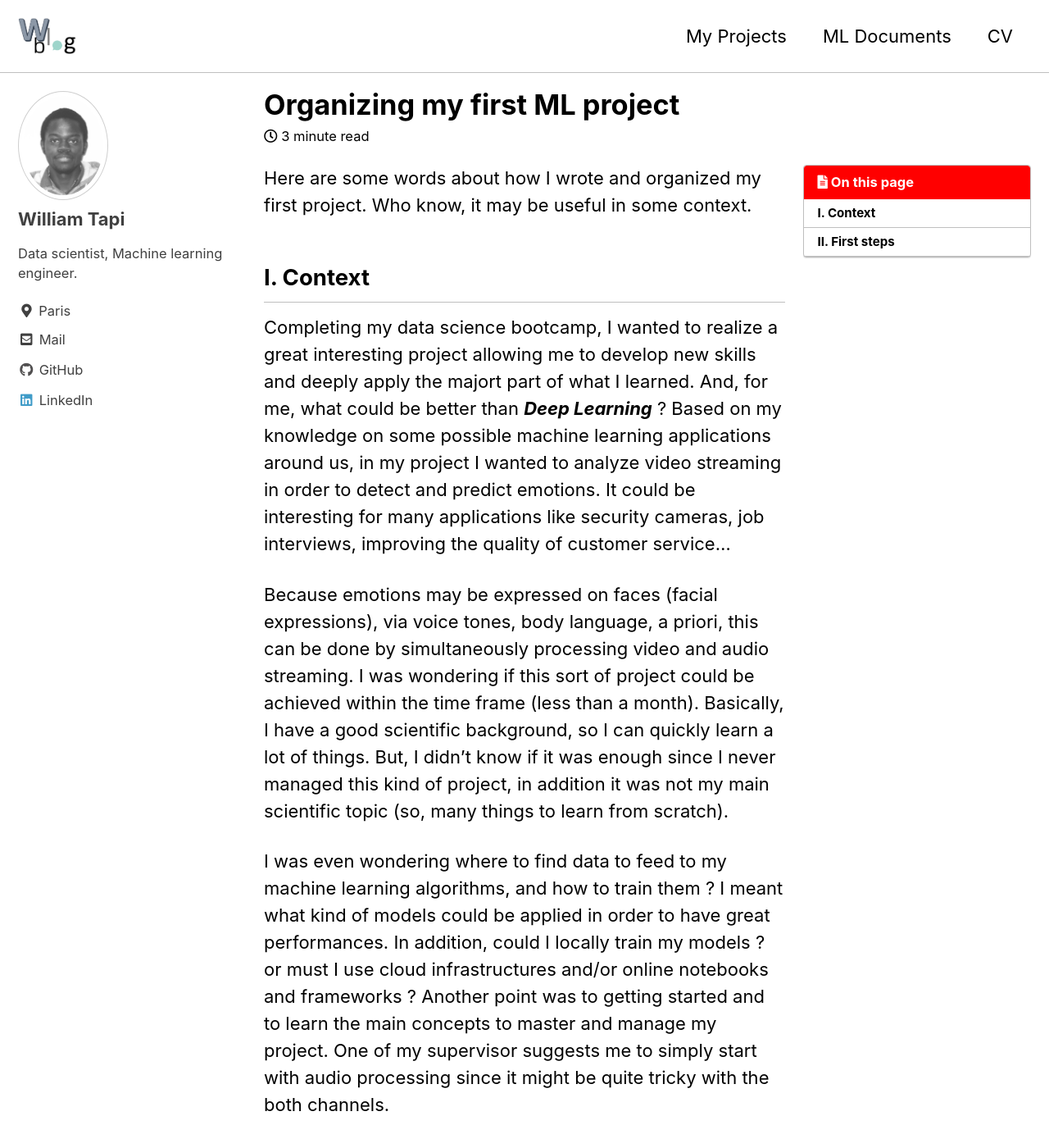
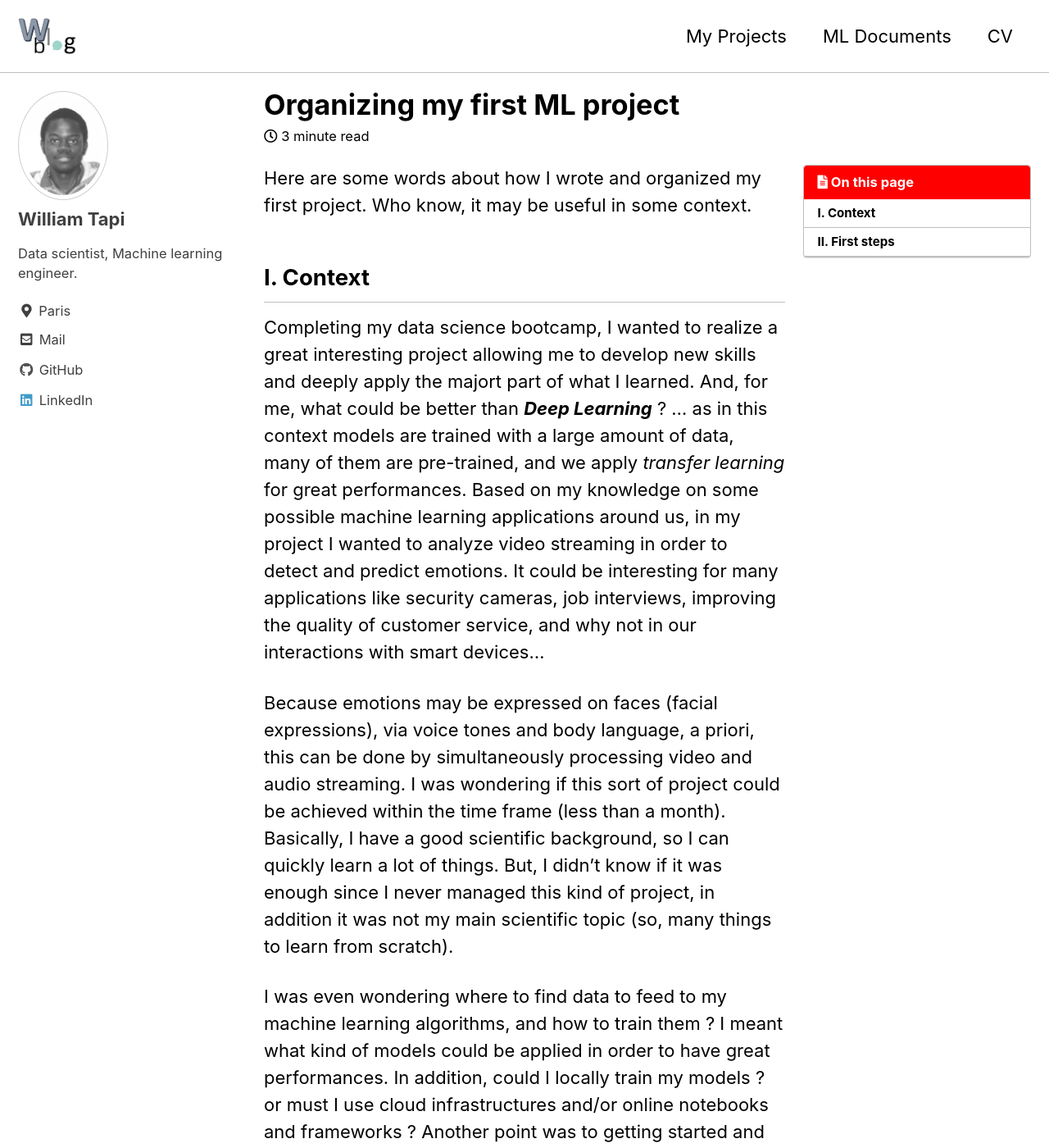
Before and after one commit to Will007-max/Will007-max.github.io, a Jekyll site: the page built from _posts/2021-03-26-first_project.md, in a window 1280 px wide and 1400 px high. Shown: the whole window at 82% size. Built offline with Jekyll 4.4.1, drawn with Linux system fonts in a browser that asks for light colours; cached includes are drawn as plain includes; comment, search, counter and statistics services are not loaded.

Commit message:
new article

```diff
--- a/_posts/2021-03-26-first_project.md
+++ b/_posts/2021-03-26-first_project.md
@@ -24,9 +24,9 @@ Here are some words about how I wrote and organized my first project. Who know,
 
 ## I. Context
 
-Completing my data science bootcamp, I wanted to realize a great interesting project allowing me to develop new skills and deeply apply the majort part of what I learned. And, for me, what could be better than ***Deep Learning*** ? Based on my knowledge on some possible machine learning applications around us, in my project I wanted to analyze video streaming in order to detect and predict emotions. It could be interesting for many applications like security cameras, job interviews, improving the quality of customer service...
+Completing my data science bootcamp, I wanted to realize a great interesting project allowing me to develop new skills and deeply apply the majort part of what I learned. And, for me, what could be better than ***Deep Learning*** ? ... as in this context models are trained with a large amount of data, many of them are pre-trained, and we apply *transfer learning* for great performances.  Based on my knowledge on some possible machine learning applications around us, in my project I wanted to analyze video streaming in order to detect and predict emotions. It could be interesting for many applications like security cameras, job interviews, improving the quality of customer service, and why not in our interactions with smart devices...
 
-Because emotions may be expressed on faces (facial expressions), via voice tones, body language, a priori, this can be done by simultaneously processing video and audio streaming. I was wondering if this sort of project could be achieved within the time frame (less than a month). Basically, I have a good scientific background, so I can quickly learn a lot of things. But, I didn't know if it was enough since I never managed this kind of project, in addition it was not my main scientific topic (so, many things to learn from scratch).
+Because emotions may be expressed on faces (facial expressions), via voice tones and body language, a priori, this can be done by simultaneously processing video and audio streaming. I was wondering if this sort of project could be achieved within the time frame (less than a month). Basically, I have a good scientific background, so I can quickly learn a lot of things. But, I didn't know if it was enough since I never managed this kind of project, in addition it was not my main scientific topic (so, many things to learn from scratch).
 
 I was even wondering where to find data to feed to my machine learning algorithms, and how to train them ? I meant what kind of models could be applied in order to have great performances. In addition, could I locally train my models ? or must I use cloud infrastructures and/or online notebooks and frameworks ? Another point was to getting started and to learn the main concepts to master and manage my project. One of my supervisor suggests me to simply start with audio processing since it might be quite tricky with the both channels.
 
```
